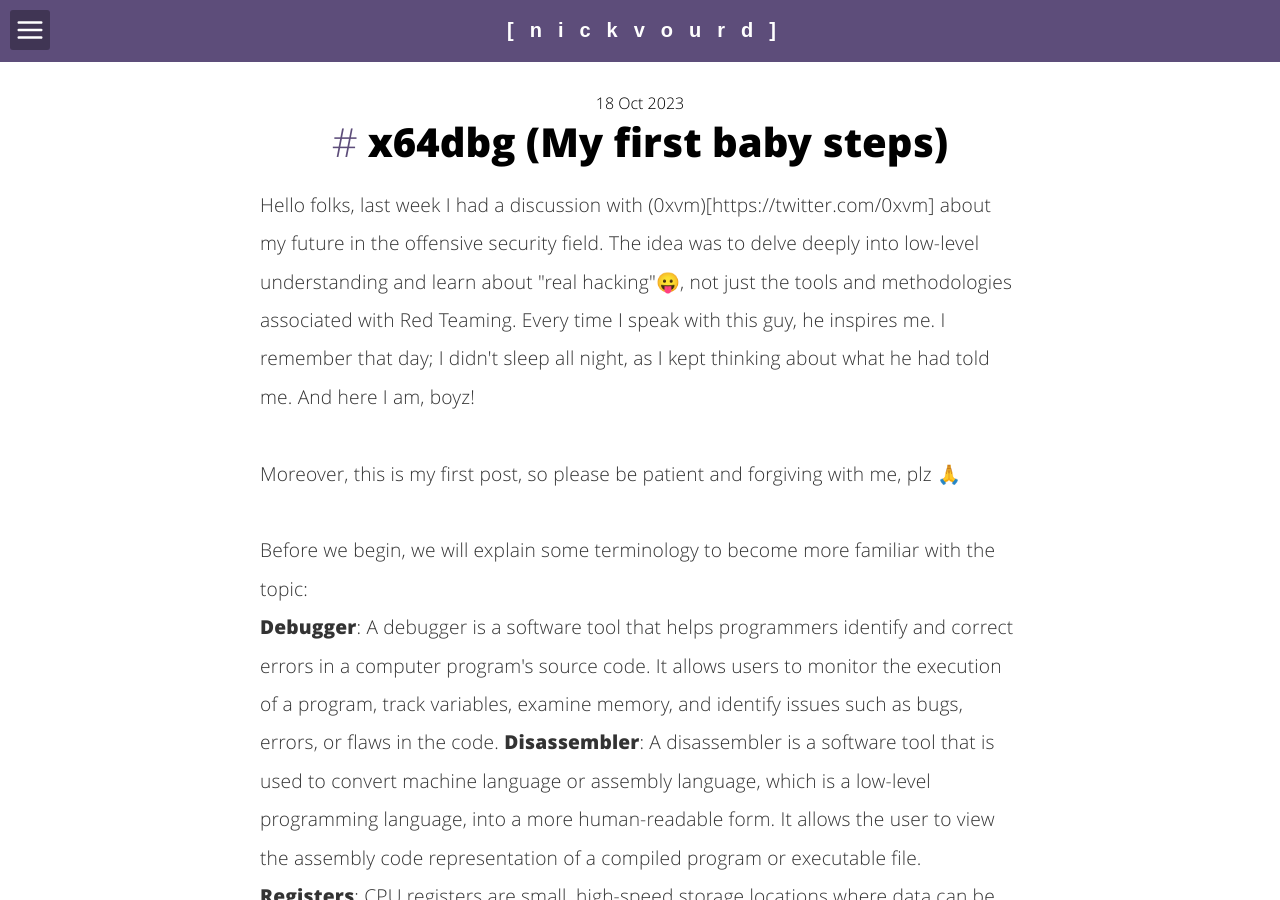
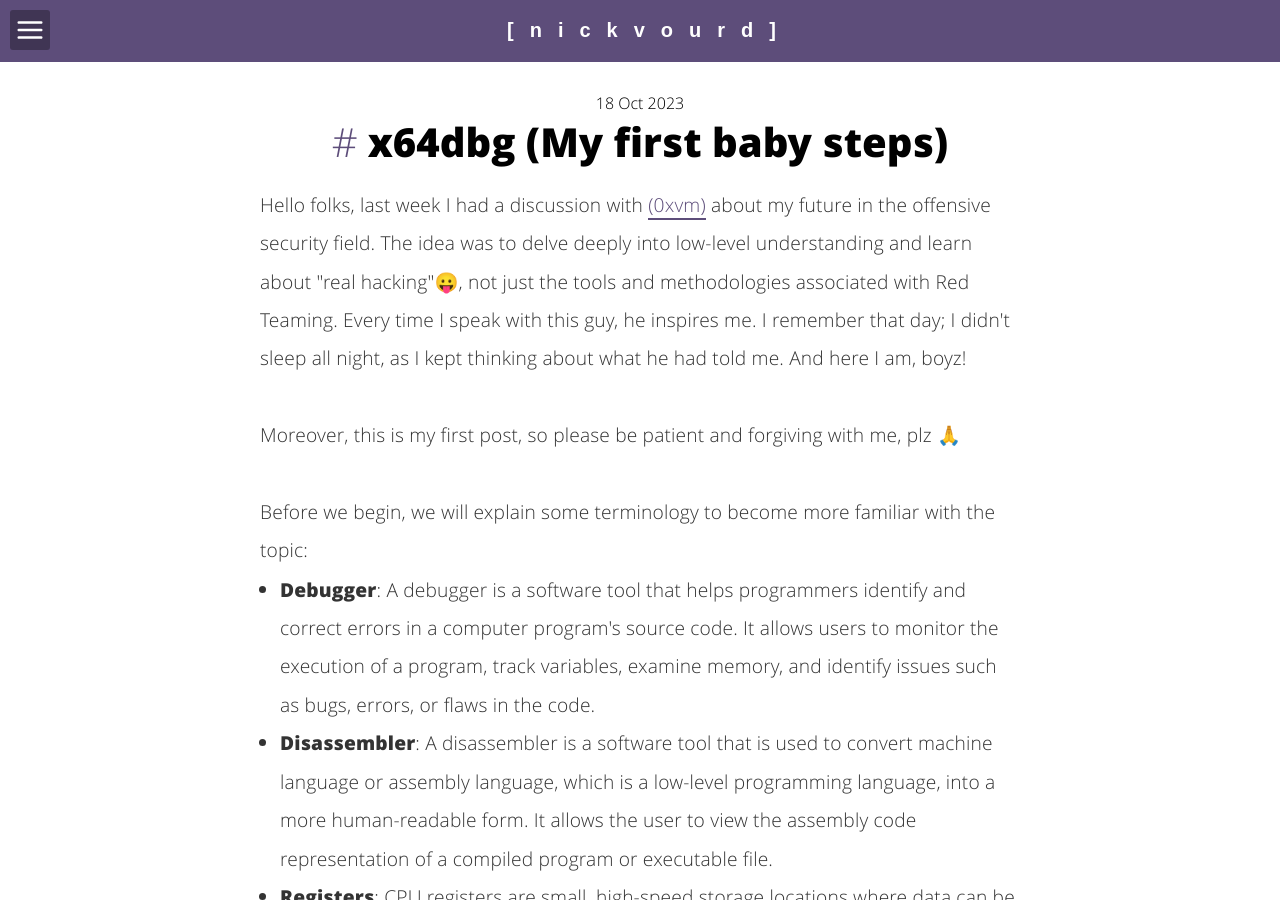
Before and after one commit to nickvourd/nickvourd.github.io, a Jekyll site: the page built from _posts/2023-10-18-x64dbg-intro.md, in a window 1280 px wide and 900 px high. Built offline with Jekyll 4.4.1, drawn with Linux system fonts in a browser that asks for light colours.

Commit message:
Edit 2023-10-18 x64dbg (My first baby steps)

```diff
--- a/_posts/2023-10-18-x64dbg-intro.md
+++ b/_posts/2023-10-18-x64dbg-intro.md
@@ -97,17 +97,23 @@
 }
 </script>
 
-<p>Hello folks, last week I had a discussion with (0xvm)[https://twitter.com/0xvm] about my future in the offensive security field. The idea was to delve deeply into low-level understanding and learn about "real hacking"😛, not just the tools and methodologies associated with Red Teaming. Every time I speak with this guy, he inspires me. I remember that day; I didn't sleep all night, as I kept thinking about what he had told me. And here I am, boyz!<br /><br />
+<p>Hello folks, last week I had a discussion with <a href="https://twitter.com/0xvm">(0xvm)</a> about my future in the offensive security field. The idea was to delve deeply into low-level understanding and learn about "real hacking"😛, not just the tools and methodologies associated with Red Teaming. Every time I speak with this guy, he inspires me. I remember that day; I didn't sleep all night, as I kept thinking about what he had told me. And here I am, boyz!<br /><br />
 
 Moreover, this is my first post, so please be patient and forgiving with me, plz 🙏<br /><br />
 
 Before we begin, we will explain some terminology to become more familiar with the topic:<br />
 
-<strong>Debugger</strong>: A debugger is a software tool that helps programmers identify and correct errors in a computer program's source code. It allows users to monitor the execution of a program, track variables, examine memory, and identify issues such as bugs, errors, or flaws in the code.
-
-<strong>Disassembler</strong>: A disassembler is a software tool that is used to convert machine language or assembly language, which is a low-level programming language, into a more human-readable form. It allows the user to view the assembly code representation of a compiled program or executable file.
-
-<strong>Registers</strong>: CPU registers are small, high-speed storage locations where data can be efficiently read or manipulated. For a x86 architecture, the CPU maintains and uses a series of nine (9) 32-bit registers, and for a x86-64 architecture, it maintains and uses a series of sixteen (16) 64-bit registers.<br />
+<ul>
+  <li>
+    <strong>Debugger</strong>: A debugger is a software tool that helps programmers identify and correct errors in a computer program's source code. It allows users to monitor the execution of a program, track variables, examine memory, and identify issues such as bugs, errors, or flaws in the code.
+  </li>
+  <li>
+    <strong>Disassembler</strong>: A disassembler is a software tool that is used to convert machine language or assembly language, which is a low-level programming language, into a more human-readable form. It allows the user to view the assembly code representation of a compiled program or executable file.
+  </li>
+  <li>
+    <strong>Registers</strong>: CPU registers are small, high-speed storage locations where data can be efficiently read or manipulated. For a x86 architecture, the CPU maintains and uses a series of nine (9) 32-bit registers, and for a x86-64 architecture, it maintains and uses a series of sixteen (16) 64-bit registers.
+  </li>
+</ul>
 
 The following table illustrates the CPU registers for the x86 and x86-64 architectures:<br />
 
```
